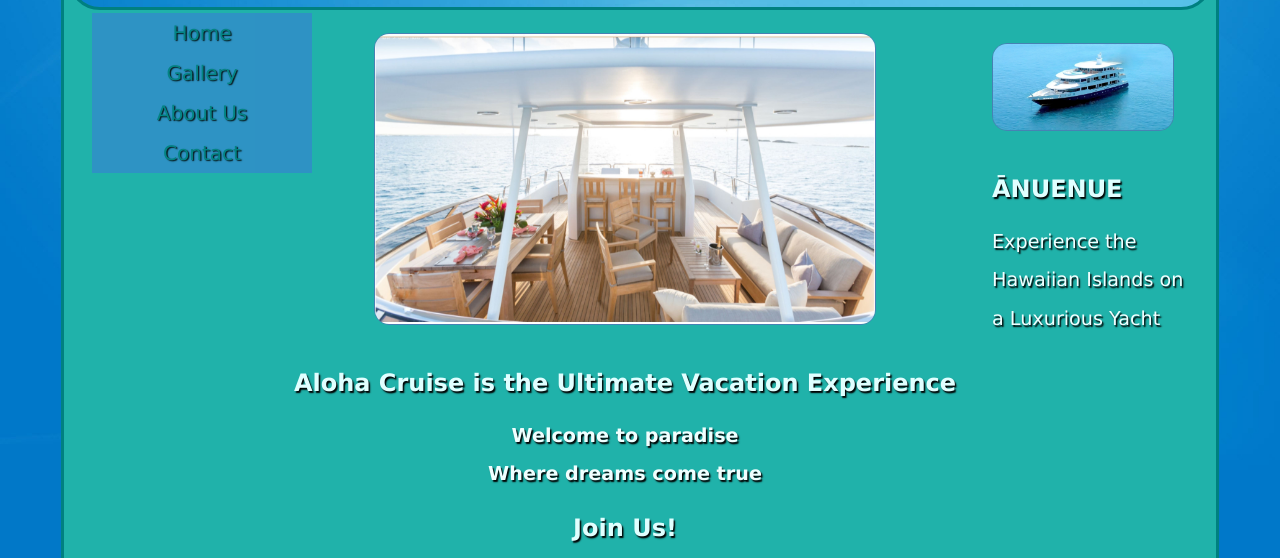
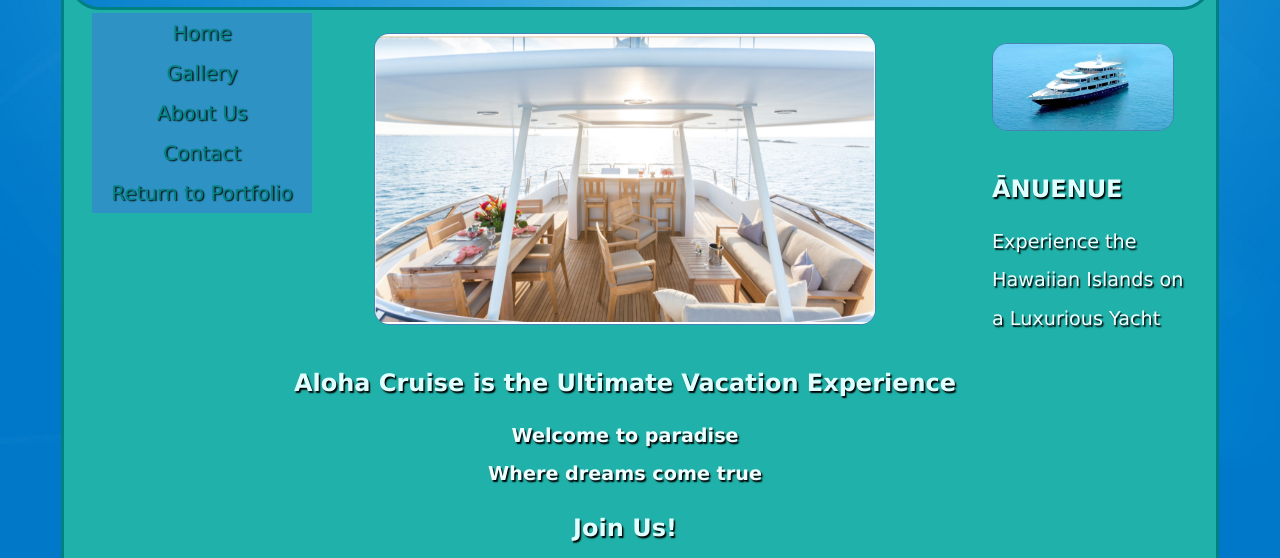
Before and after one commit to DoryJoy/Aloha-Cruise, a plain HTML site: page index.html in a window 1280 px wide. Shown: the part 228-786 px from the top of the page. Drawn offline with Linux system fonts and the light colour scheme.

Commit message:
Update index.html

```diff
--- a/index.html
+++ b/index.html
@@ -142,6 +142,7 @@ header, main, nav, footer, figure, figcaption {display: block;}
      <li><a href="gallery.html">Gallery</a></li>
      <li><a href="ourTeam.html">About Us</a></li>
      <li><a href="map.html">Contact</a></li>
+	<li><a href="https://doryjoy.org/">Return to Portfolio</a></li>
 	</ul>
    </nav>
 
```
